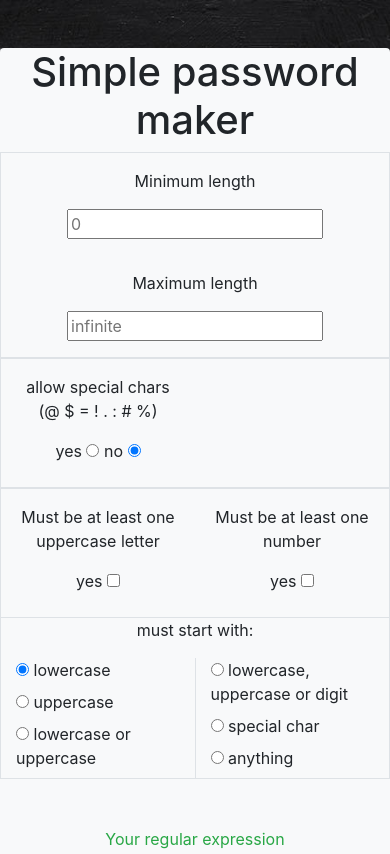
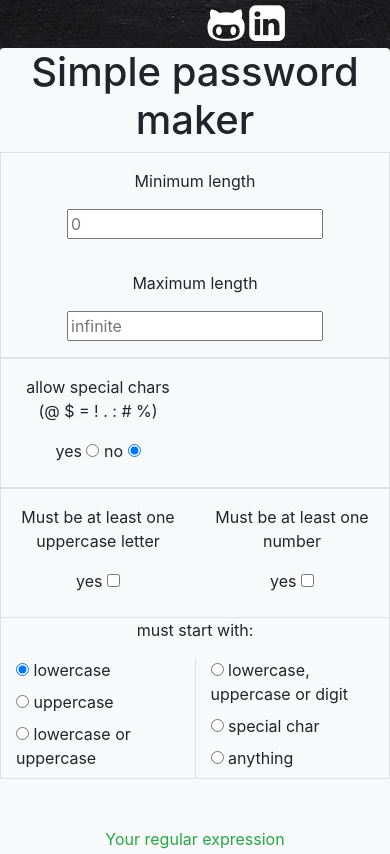
Before and after one commit to klauza/password-maker, a website: page src/index.html in a window 390 px wide. Shown: the top 854 px of the page. Drawn offline with nearby package versions, Linux system fonts and the light colour scheme.

Commit message:
added icons

```diff
--- a/src/css/style.css
+++ b/src/css/style.css
@@ -35,12 +35,47 @@ body{
 /* loading bar & animation */
 .container{
   perspective: 700px;
+  position: relative;
 }
 .program{
   opacity: 0;
   transform: rotateX(40deg);
   transform-origin:center top;
 }
+
+.icons-container{
+  position: absolute;
+  top: 0; right: 0;
+}
+.icons-container a{
+  text-decoration: none;
+}
+.icons-container i{
+  opacity: 0;
+  transition: all 300ms ease;
+  display: block;
+  font-size: 40px;
+  color: white;
+  transform: translatex(0px) rotateZ(-195deg);
+}
+.icons-container a:nth-child(2) i{
+  margin-top: 25px;
+  font-size: 2.6em;
+}
+.icons-container i:hover{
+  cursor: pointer;
+  color: rgb(202, 220, 255);
+}
+@media(max-width: 750px){
+  .icons-container{
+    top: -70px; left: 50%;
+    transform: translateX(-50%);
+  }
+  .icons-container i{
+    display: inline-block;
+  }
+}
+
 
 @keyframes loadBar{
   0%{ width: 0%; }
--- a/src/index.html
+++ b/src/index.html
@@ -8,6 +8,7 @@
 
     <!-- Bootstrap CSS -->
     <link rel="stylesheet" href="https://stackpath.bootstrapcdn.com/bootstrap/4.3.1/css/bootstrap.min.css" integrity="sha384-ggOyR0iXCbMQv3Xipma34MD+dH/1fQ784/j6cY/iJTQUOhcWr7x9JvoRxT2MZw1T" crossorigin="anonymous">
+    <link href="//maxcdn.bootstrapcdn.com/font-awesome/4.7.0/css/font-awesome.min.css" rel="stylesheet">
 
     <title>Password maker</title>
     <link rel="icon" href="./media/favicon.png" />
@@ -22,12 +23,20 @@
 
     <div class="container mt-5 pb-5">
 
+
+
       <div class="progress d-none">
         <div class="progress-bar progress-bar-striped" role="progressbar" style="width: 0%" aria-valuenow="0" aria-valuemin="0" aria-valuemax="100"></div>
       </div>
 
       <div class="program row d-none">
         <div class="bg-light col-md-9 col-lg-6 mx-auto rounded">
+
+          <div class="icons-container">
+              <a href="https://github.com/klauza/password-maker"><i class="fa fa-github-alt"></i></a>
+              <a href="https://www.linkedin.com/in/michal-klauza-b22318186/"><i class="fa fa-linkedin-square"></i></a>
+          </div>
+
           <h1 class="text-center">Simple password maker</h1>
 
           <div class="row border">
--- a/src/js/animations.js
+++ b/src/js/animations.js
@@ -1,8 +1,8 @@
 const loadingBar = document.querySelector('.progress');
 
-window.addEventListener('load', loadFunc);
+window.addEventListener('load', loadFunc(moveIcons));
 
-function loadFunc(){
+function loadFunc(callback){
   loadingBar.classList.remove('d-none');
   loadingBar.style.animation = "loadBar 1s forwards";
 
@@ -10,5 +10,17 @@ function loadFunc(){
     document.querySelector('.program').classList.remove('d-none');
     document.querySelector('.program').style.animation = "programOpacity 1200ms forwards";
     loadingBar.classList.add('d-none');
+    callback();
   }, 1000)
 }
+
+function moveIcons(){
+  setTimeout(()=>{
+    document.querySelector('.icons-container a:nth-child(1) i').style.transform = "translateX(110px) rotateZ(0deg)";
+    document.querySelector('.icons-container a:nth-child(1) i').style.opacity = "1";
+  }, 1200);
+  setTimeout(()=>{
+    document.querySelector('.icons-container a:nth-child(2) i').style.transform = "translateX(110px) rotateZ(0deg)";
+    document.querySelector('.icons-container a:nth-child(2) i').style.opacity = "1";
+  }, 1500);
+}
```
